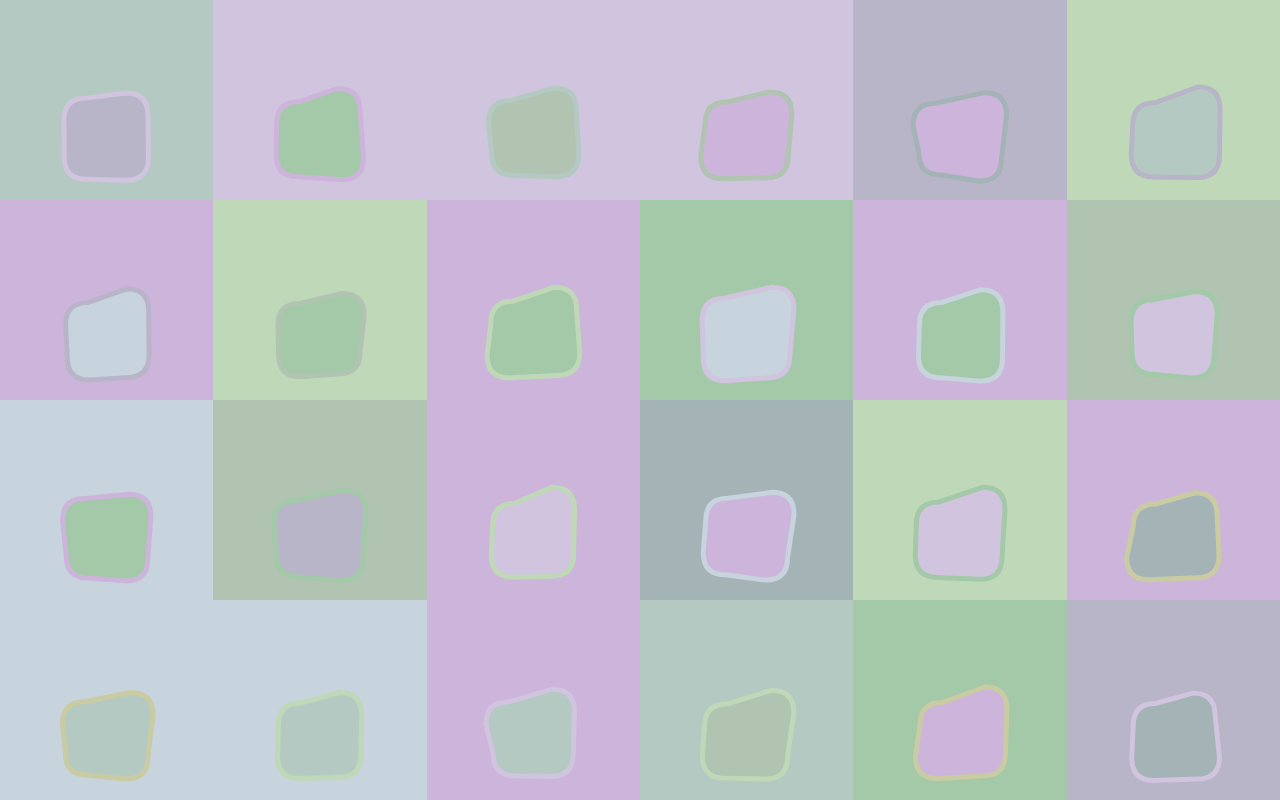
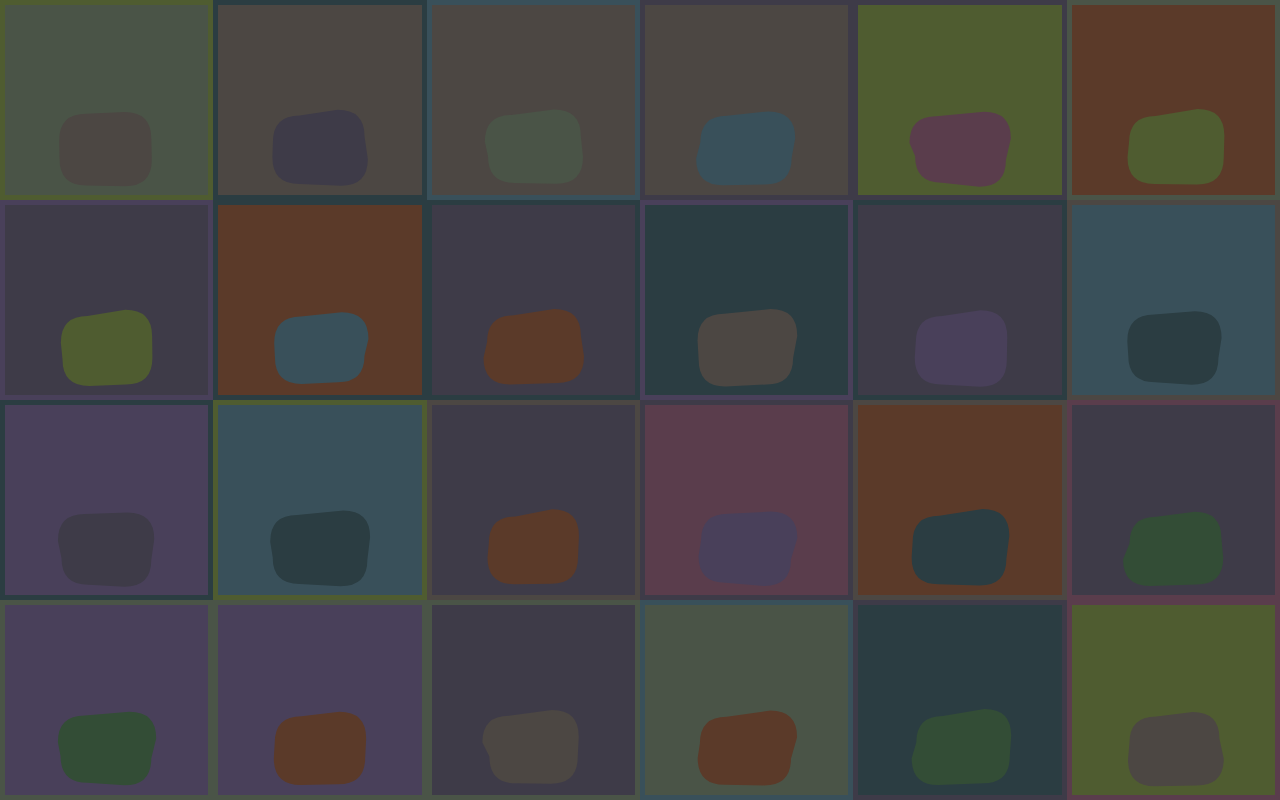
Before and after one commit to mikotondria/fbrstd, a plain HTML site: page index.html in a window 1280 px wide. Drawn offline with Linux system fonts and the light colour scheme.

Commit message:
Update index.html

```diff
--- a/index.html
+++ b/index.html
@@ -2,7 +2,7 @@
 <html lang="en">
 <head>
   <meta charset="UTF-8">
-  <title>Random Muted Color Grid</title>
+  <title>Random Deep Color Grid</title>
   <style>
     html, body {
       height: 100%;
@@ -14,49 +14,55 @@
       width: 100vw;
       height: 100vh;
       overflow: hidden;
-      background: #f8f8f7;
+      background: #212024;
     }
     #grid {
       display: grid;
       height: 100vh;
       width: 100vw;
-      /* grid-template-rows and columns set by JS */
     }
     .cell {
       position: relative;
       width: 100%;
       height: 100%;
       box-sizing: border-box;
+      border-width: 5px;
+      border-style: solid;
+      transition: border-color 0.3s;
     }
     .quad {
       position: absolute;
-      left: 12%;
-      width: 76%;
-      top: 36%;
-      height: 62%;
-      /* svg fills parent */
+      left: 8%;
+      width: 84%;
+      top: 34%;
+      height: 64%;
+      pointer-events: none;
     }
   </style>
 </head>
 <body>
   <div id="grid"></div>
   <script>
-    // 10 muted pastel colors
+    // 10 deep, rich but slightly desaturated colors
     const C = [
-      "#B0C4B1", "#A4B3B6", "#B8B5C8", "#CDB4DB", "#A3C9A8",
-      "#BFD8B8", "#C9CBA3", "#D0C4DF", "#C7D3DD", "#B5C9C3"
+      "#39505A", // Deep blue-green
+      "#5A3D4C", // Muted burgundy
+      "#4F5C30", // Deep olive
+      "#3E3B48", // Desaturated purple
+      "#2B3D42", // Deep slate blue
+      "#5B3A29", // Earthy brown
+      "#334D36", // Dark forest green
+      "#4C4743", // Muted charcoal
+      "#49405A", // Deep indigo
+      "#4A5447"  // Desaturated moss
     ];
 
     // Find grid size: try to get squares, integer number across and down
     const w = window.innerWidth, h = window.innerHeight;
-    let nCols = Math.round(Math.sqrt(w / h) * Math.sqrt(25)); // guess 25 cells total
+    let nCols = Math.round(Math.sqrt(w / h) * Math.sqrt(25));
     nCols = Math.max(2, nCols);
     let nRows = Math.round(h / (w / nCols));
     nRows = Math.max(2, nRows);
-
-    // Adjust so both are integers and grid fills screen
-    const cellW = Math.floor(w / nCols);
-    const cellH = Math.floor(h / nRows);
 
     const grid = document.getElementById('grid');
     grid.style.gridTemplateColumns = `repeat(${nCols}, 1fr)`;
@@ -73,29 +79,30 @@
     for (let i = 0; i < nCols * nRows; ++i) {
       const cell = document.createElement('div');
       cell.className = 'cell';
+
       // Pick colors
       const bg = C[Math.floor(Math.random() * C.length)];
-      const quadFill = pickDifferentColor([bg]);
-      const quadStroke = pickDifferentColor([bg, quadFill]);
+      const border = pickDifferentColor([bg]);
+      const quadFill = pickDifferentColor([bg, border]);
+
       cell.style.background = bg;
+      cell.style.borderColor = border;
 
-      // SVG for the rounded quadrilateral, lower 2/3
+      // SVG for the rounded quadrilateral, lower 2/3, larger and borderless
       const svg = document.createElementNS("http://www.w3.org/2000/svg", "svg");
       svg.setAttribute('class', 'quad');
       svg.setAttribute('width', '100%');
       svg.setAttribute('height', '100%');
       svg.setAttribute('viewBox', '0 0 100 100');
 
-      // Quadrilateral points (rounded corners)
-      // We'll make it slightly irregular for visual interest
-      const pad = 12, r = 18;
+      // Larger, rounder quad
+      const padX = 8, padY = 4, r = 22;
       const pts = [
-        {x: pad+Math.random()*6, y: pad+r/2+Math.random()*6},
-        {x: 100-pad-Math.random()*6, y: pad+Math.random()*6},
-        {x: 100-pad-Math.random()*6, y: 100-pad-Math.random()*6},
-        {x: pad+Math.random()*6, y: 100-pad-Math.random()*6}
+        {x: padX+Math.random()*6, y: padY+32+Math.random()*3},
+        {x: 100-padX-Math.random()*6, y: padY+28+Math.random()*3},
+        {x: 100-padX-Math.random()*6, y: 100-padY-Math.random()*4},
+        {x: padX+Math.random()*6, y: 100-padY-Math.random()*4}
       ];
-      // SVG path for rounded quad
       function roundedPath(pts, r) {
         return `
           M${pts[0].x},${pts[0].y+r}
@@ -112,8 +119,7 @@
       const path = document.createElementNS("http://www.w3.org/2000/svg","path");
       path.setAttribute('d', roundedPath(pts, r));
       path.setAttribute('fill', quadFill);
-      path.setAttribute('stroke', quadStroke);
-      path.setAttribute('stroke-width', 4);
+      path.setAttribute('stroke', "none");
       svg.appendChild(path);
 
       cell.appendChild(svg);
```
